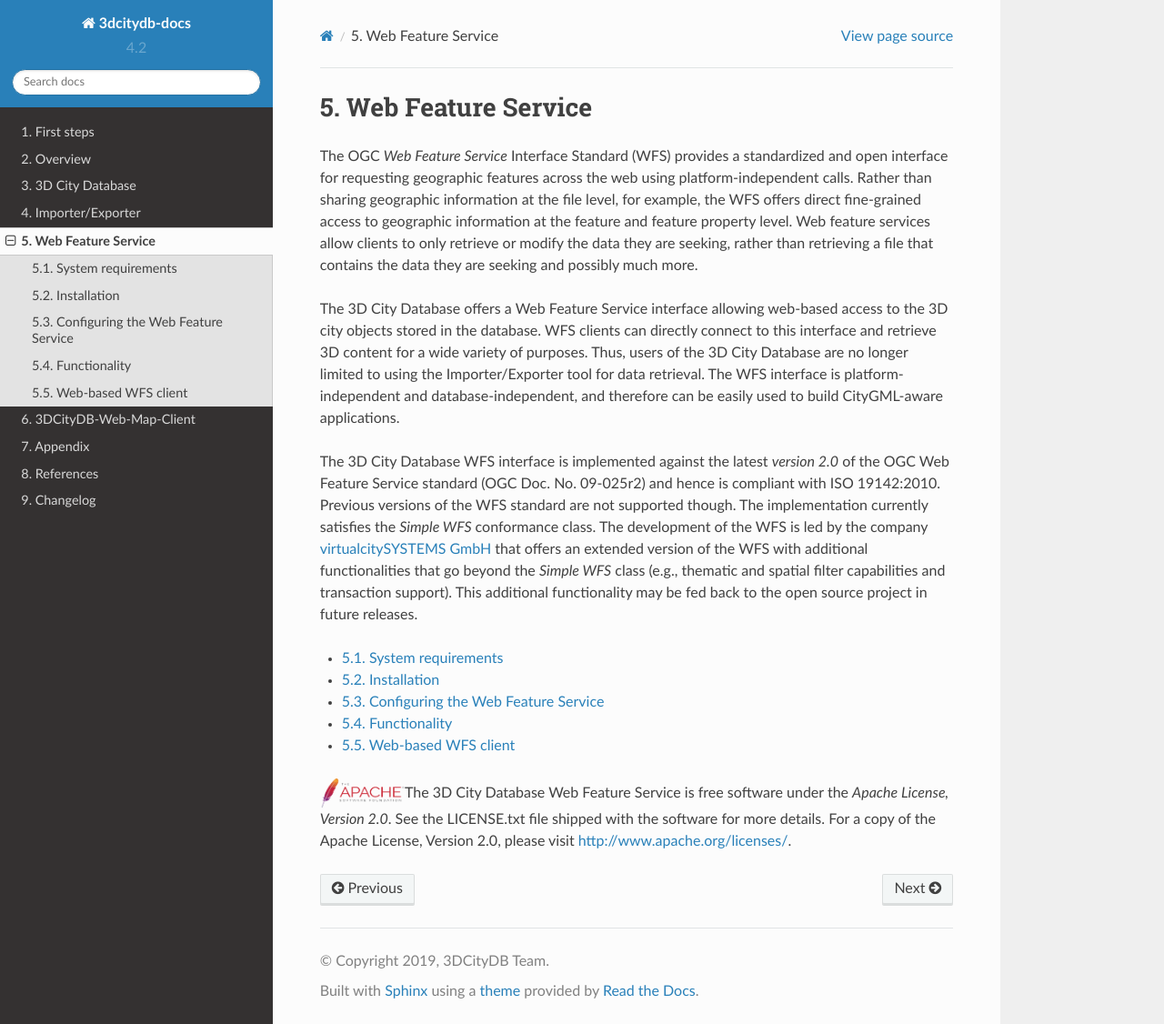
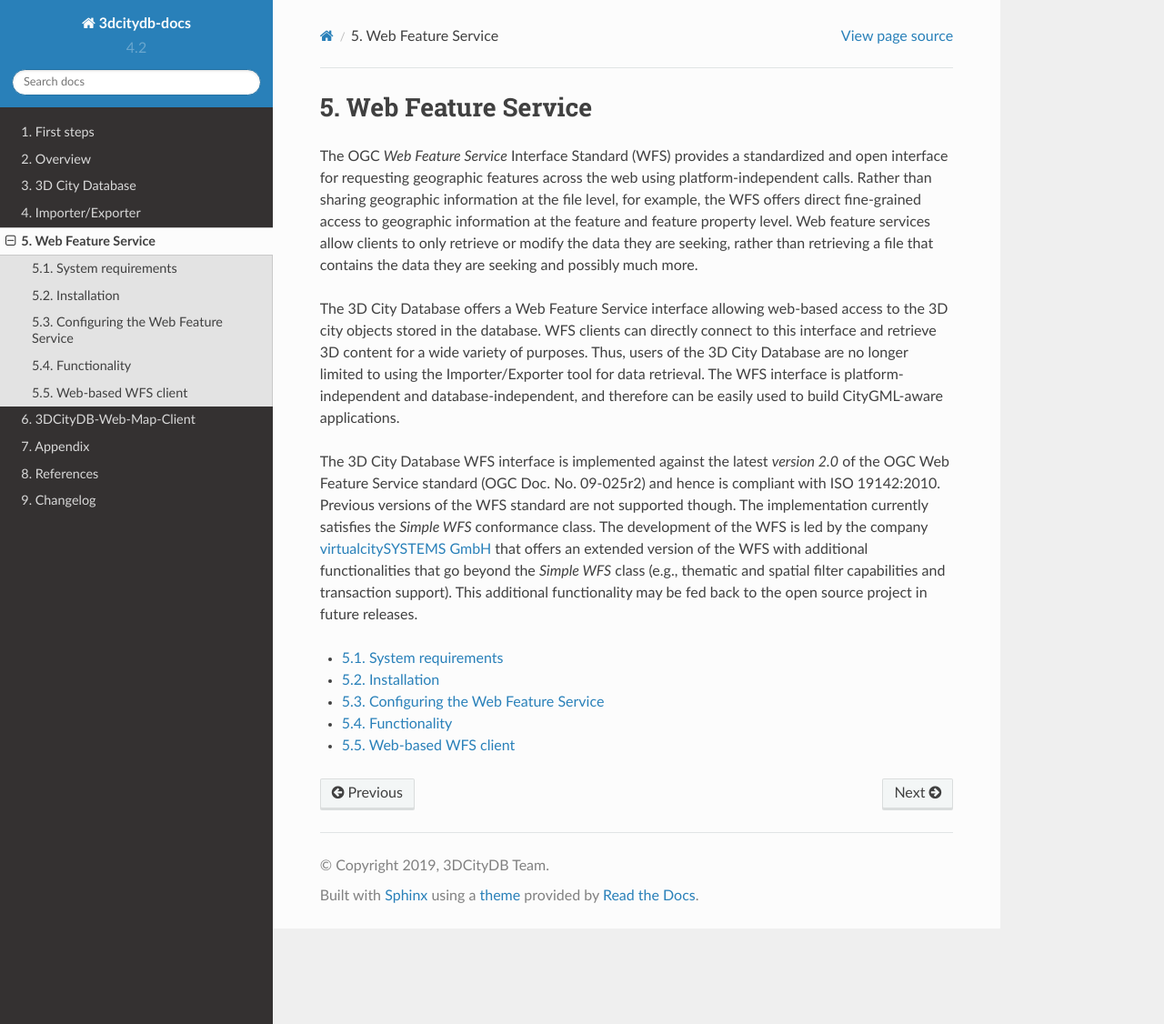
Before and after one commit to 3dcitydb/3dcitydb-docs, a Sphinx documentation site: the page built from source/wfs/index.rst, in a window 1280 px wide and 1126 px high. Shown: the whole window at 91% size. Built offline with Sphinx 7.4.7 and the Read the Docs theme 2.0.0, drawn with Linux system fonts in a browser that asks for light colours.

Commit message:
added license information to overview chapter

```diff
--- a/source/overview/index.rst
+++ b/source/overview/index.rst
@@ -28,3 +28,4 @@
    main-features
    history
    acknowledgements
+   license
--- a/source/wfs/index.rst
+++ b/source/wfs/index.rst
@@ -39,12 +39,3 @@
    configuration
    functionality
    wfs-web-client
-
-|apache_logo|\ The 3D City Database Web Feature Service is free software
-under the *Apache License, Version 2.0*. See the LICENSE.txt file
-shipped with the software for more details. For a copy of the Apache
-License, Version 2.0, please visit http://www.apache.org/licenses/.
-
-.. |apache_logo| image:: ../media/apache_logo.png
-   :width: 0.97014in
-   :height: 0.34583in
```
Also changed, not shown: source/impexp/index.rst (+1 -10 lines), source/overview/license.rst (added, +21 -0 lines).
